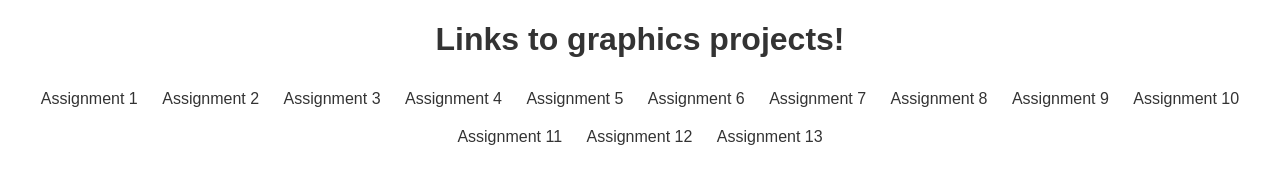
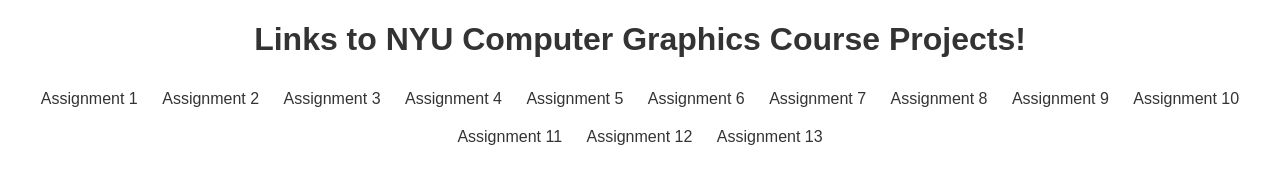
Before and after one commit to Lalita-Gupta/nyu-computer-graphics, a plain HTML site: page index.html in a window 1280 px wide. Drawn offline with Linux system fonts and the light colour scheme; a script that the page names is missing.

Commit message:
Update index.html

```diff
--- a/index.html
+++ b/index.html
@@ -1,7 +1,7 @@
 <!DOCTYPE html>
 <html>
 <head>
-    <title>graphics</title>
+    <title>Lalita Gupta | NYU Computer Graphics Course </title>
     <style>
         body {
             font-family: Arial, sans-serif;
@@ -23,7 +23,7 @@
     <script src="./index.js" type="module"></script>
 </head>
 <body>
-    <h1>Links to graphics projects!</h1>
+    <h1>Links to NYU Computer Graphics Course Projects!</h1>
     <nav>
       <a href="./hw1/index.html">Assignment 1</a>
       <a href="./hw2/index.html">Assignment 2</a>
```
